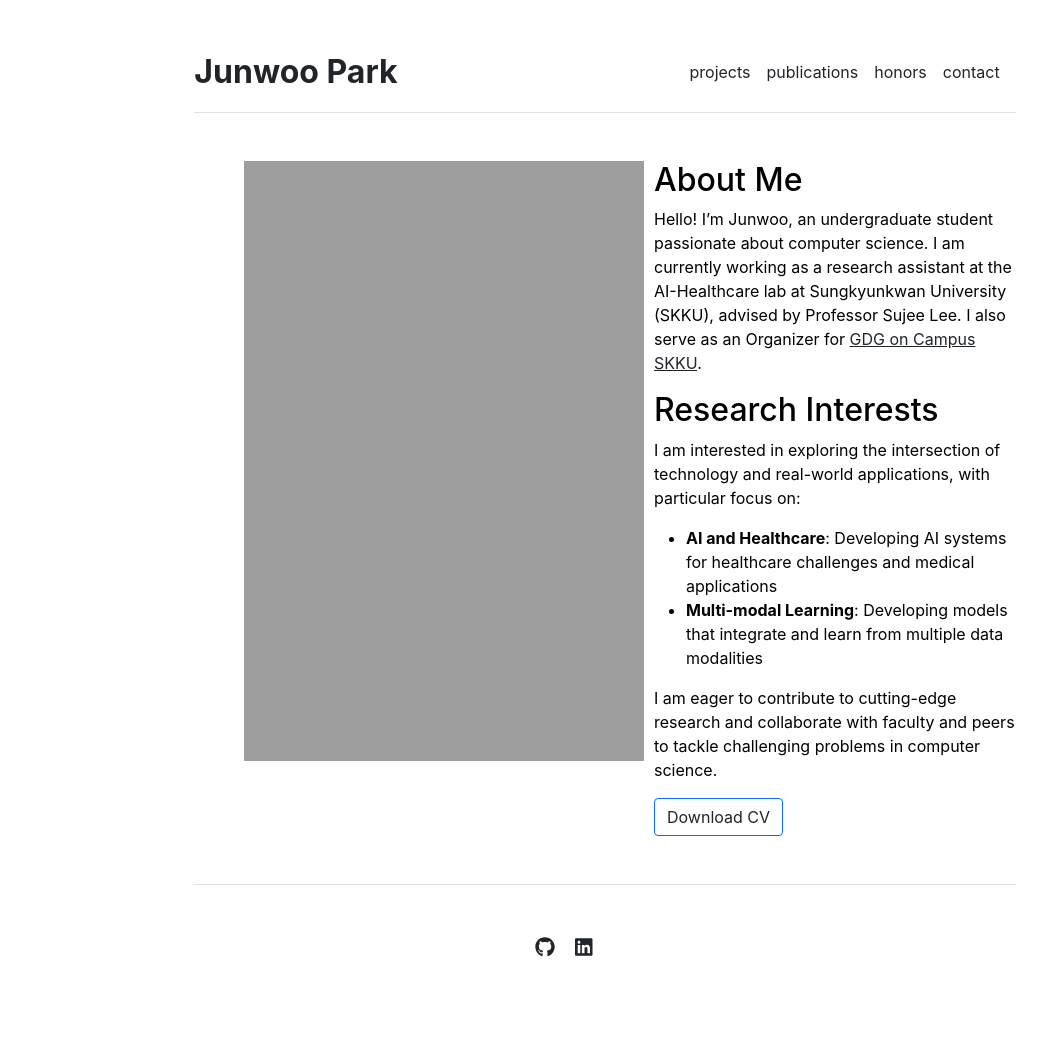
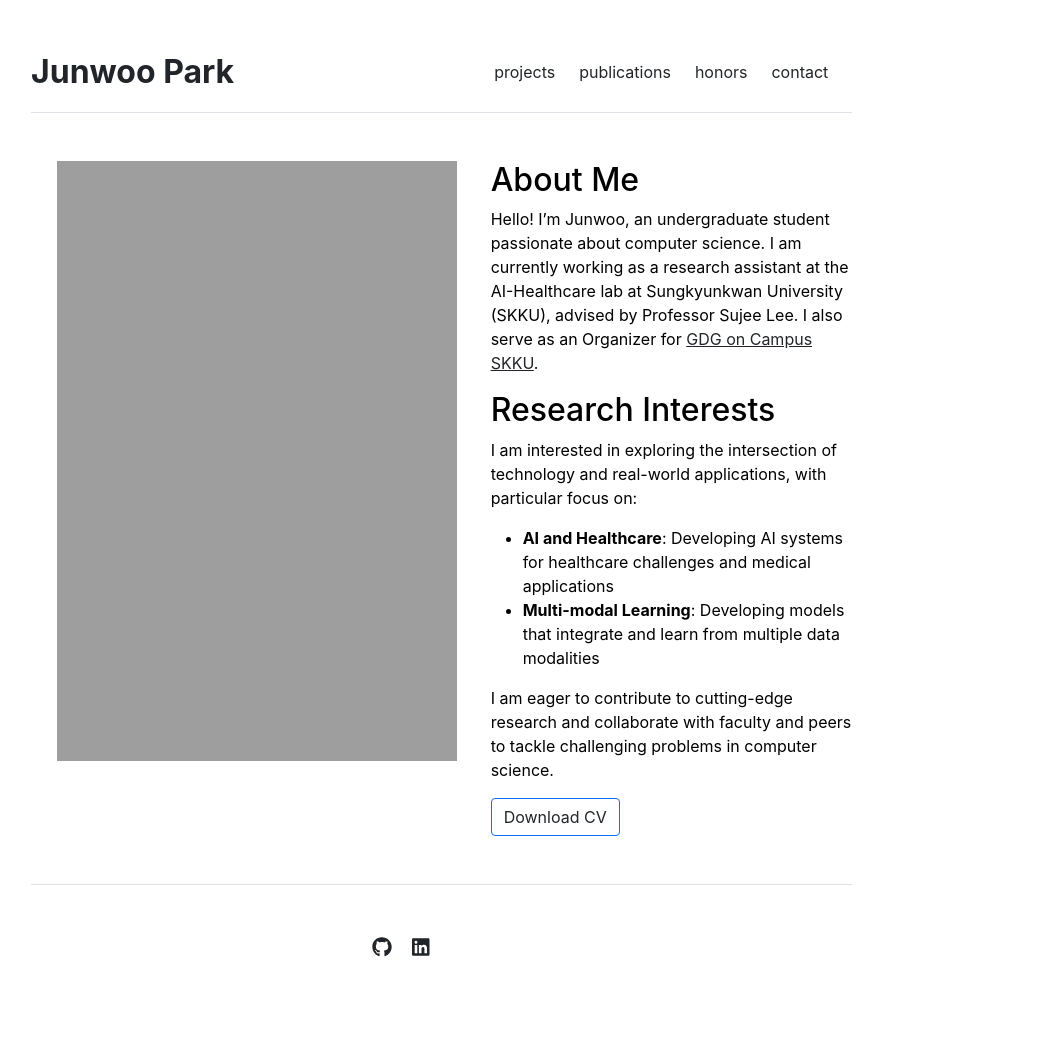
Before and after one commit to junwoop0/junwoop0.github.io, a Jekyll site: the page built from index.md, in a window 1280 px wide. Shown: the whole page, without its empty margins (35-1080 px from the left). Built offline with Jekyll 4.4.1, drawn with Linux system fonts in a browser that asks for light colours.

Commit message:
update profile

```diff
--- a/_includes/header.html
+++ b/_includes/header.html
@@ -9,7 +9,7 @@
   </div>
   <nav class="d-inline-flex mt-2 mt-md-0 ms-md-auto">
     {% for item in site.data.settings.menu %}
-      <a class="me-3 py-2 text-decoration-none" href="{{ site.github.url }}{{ item.url }}">{{ item.name }}</a>
+      <a class="me-4 py-2 text-decoration-none" href="{{ site.github.url }}{{ item.url }}">{{ item.name }}</a>
     {% endfor %}
   </nav>
 </header>
--- a/_layouts/default.html
+++ b/_layouts/default.html
@@ -2,7 +2,7 @@
 <html lang="{{ site.lang | default: "en-US" }}">
   {% include head.html %}
   <body>
-    <div class="col-lg-8 mx-auto p-3 py-md-5">
+    <div class="col-lg-8 p-3 py-md-5" style="margin-left: 50px;">
       {% include header.html %}
       {{ content }}
       {% include footer.html %}
--- a/_layouts/home.html
+++ b/_layouts/home.html
@@ -2,9 +2,9 @@
 layout: default
 ---
 
-<div style="max-width: 1000px; margin-left: 50px;">
+<div style="max-width: 1150px; margin-left: 50px;">
   <div class="row g-5 mb-5">
-    <div class="col-md-6">
+    <div class="col-md-6" style="padding-left: 0;">
       <img src="{{ site.github.url }}/assets/img/profile.jpeg" alt="Home" style="width: 400px; height: 600px; object-fit: cover;">
     </div>
     <div class="col-md-6 d-flex flex-column">
```
